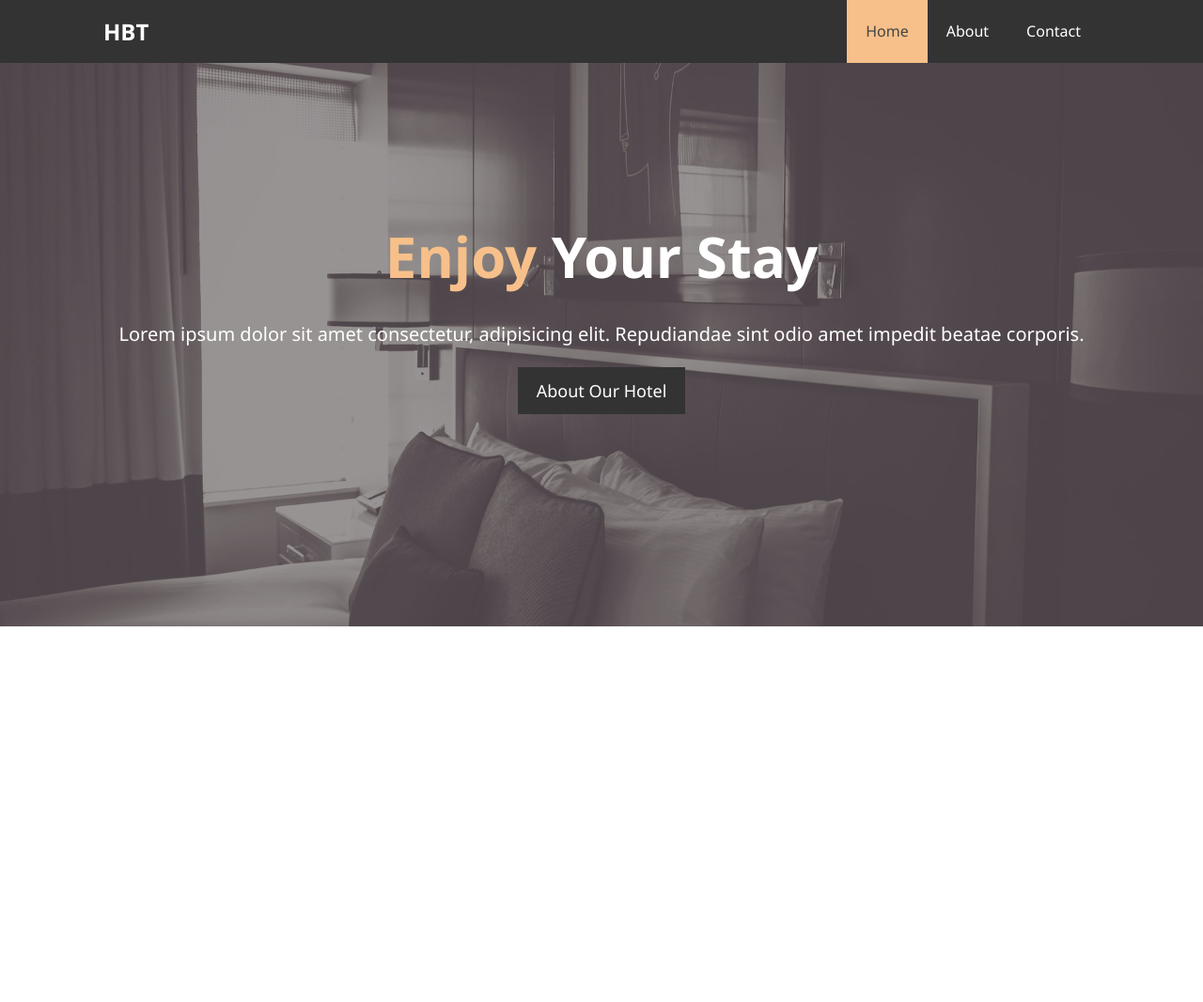
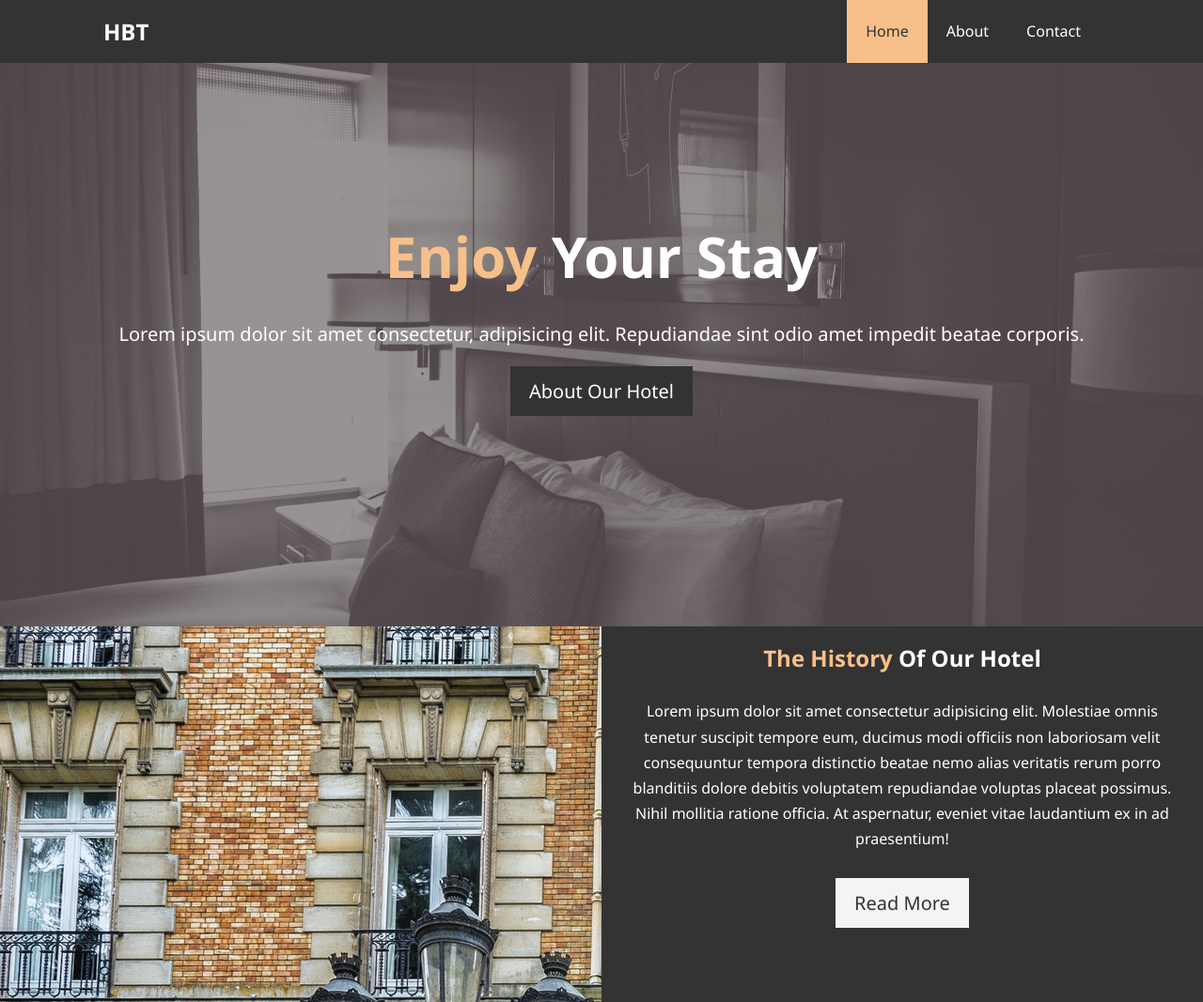
Before and after one commit to hudaprs/css_hotel, a plain HTML site: page index.html in a window 1280 px wide. Shown: the whole page at 94% size. Before the commit the page ends 800 px from the top, so only its background shows below. Drawn offline with Linux system fonts and the light colour scheme.

Commit message:
add show case and info

```diff
--- a/css/style.css
+++ b/css/style.css
@@ -4,8 +4,7 @@
   box-sizing: border-box;
 }
 
-/* Main Styling */
-html, body {
+html,body {
   font-family: 'Segoe UI', Tahoma, Geneva, Verdana, sans-serif;
   line-height: 1.7em;
 }
@@ -38,17 +37,27 @@ p {
 }
 
 .btn {
+  border: none;
+  cursor: pointer;
   color: #fff;
   background-color: #333;
   padding: 13px 20px;
-  border: none;
-  cursor: pointer;
-  font-size: 18px;
+  font-size: 20px;
+}
+
+.btn-light {
+  background-color: #f4f4f4;
+  color: #333;
 }
 
 .btn:hover {
   background-color: #f7c08a;
   color: #333;
+}
+
+.bg-dark {
+  background-color: #333;
+  color: #fff;
 }
 
 /* Navbar */
@@ -57,13 +66,13 @@ p {
   overflow: auto;
 }
 
+#navbar a {
+  color: #fff;
+}
+
 #navbar h1 {
   float: left;
   padding-top: 20px;
-}
-
-#navbar a {
-  color: #fff;
 }
 
 #navbar ul {
@@ -76,15 +85,15 @@ p {
 }
 
 #navbar ul li a {
-  display: block;
+  float: left;
+  padding: 20px;
   text-align: center;
-  padding: 20px;
 }
 
 #navbar ul li a:hover,
 #navbar ul li a.current {
   background-color: #f7c08a;
-  color: #444;
+  color: #333;
 }
 
 /* Showcase */
@@ -94,8 +103,8 @@ p {
 }
 
 #showcase .showcase-content {
+  color: #fff;
   text-align: center;
-  color: #fff;
   padding-top: 170px;
 }
 
@@ -108,3 +117,29 @@ p {
   padding-bottom: 20px;
   line-height: 1.7em;
 }
+
+/* Home Info */
+#home-info {
+  height: 400px;
+}
+
+/* Info Img */
+#home-info .info-img {
+  float: left;
+  background: url('../img/photo-1.jpg') no-repeat;
+  width: 50%;
+  height: 100%;
+}
+
+#home-info .info-content {
+  float: right;
+  width: 50%;
+  min-height: 100%;
+  text-align: center;
+  padding: 20px 30px;
+  overflow: hidden;
+}
+
+#home-info .info-content p {
+  padding-bottom: 30px;
+}
--- a/index.html
+++ b/index.html
@@ -9,6 +9,7 @@
   <title>Hotel</title>
 </head>
 <body>
+  <!-- Navbar -->
   <header>
     <nav id="navbar">
       <div class="container">
@@ -36,7 +37,9 @@
         </ul>
       </div>
     </nav>
+  </header>
 
+  <!-- Showcase -->
   <div id="showcase">
     <div class="container">
       <div class="showcase-content">
@@ -52,6 +55,24 @@
       </div>
     </div>
   </div>
-  </header>
+
+  <!-- Home Info -->
+  <div id="home-info" class="bg-dark">
+    <div class="info-img"></div>
+    <div class="info-content">
+      <h2>
+        <span class="text-primary">
+          The History
+        </span>
+        Of Our Hotel
+      </h2>
+      <p>
+        Lorem ipsum dolor sit amet consectetur adipisicing elit. Molestiae omnis tenetur suscipit tempore eum, ducimus modi officiis non laboriosam velit consequuntur tempora distinctio beatae nemo alias veritatis rerum porro blanditiis dolore debitis voluptatem repudiandae voluptas placeat possimus. Nihil mollitia ratione officia. At aspernatur, eveniet vitae laudantium ex in ad praesentium!
+      </p>
+      <a href="#" class="btn btn-light">
+        Read More
+      </a>
+    </div>
+  </div>
 </body>
 </html>
```
Lines whose indentation alone changed are shown as unchanged.
